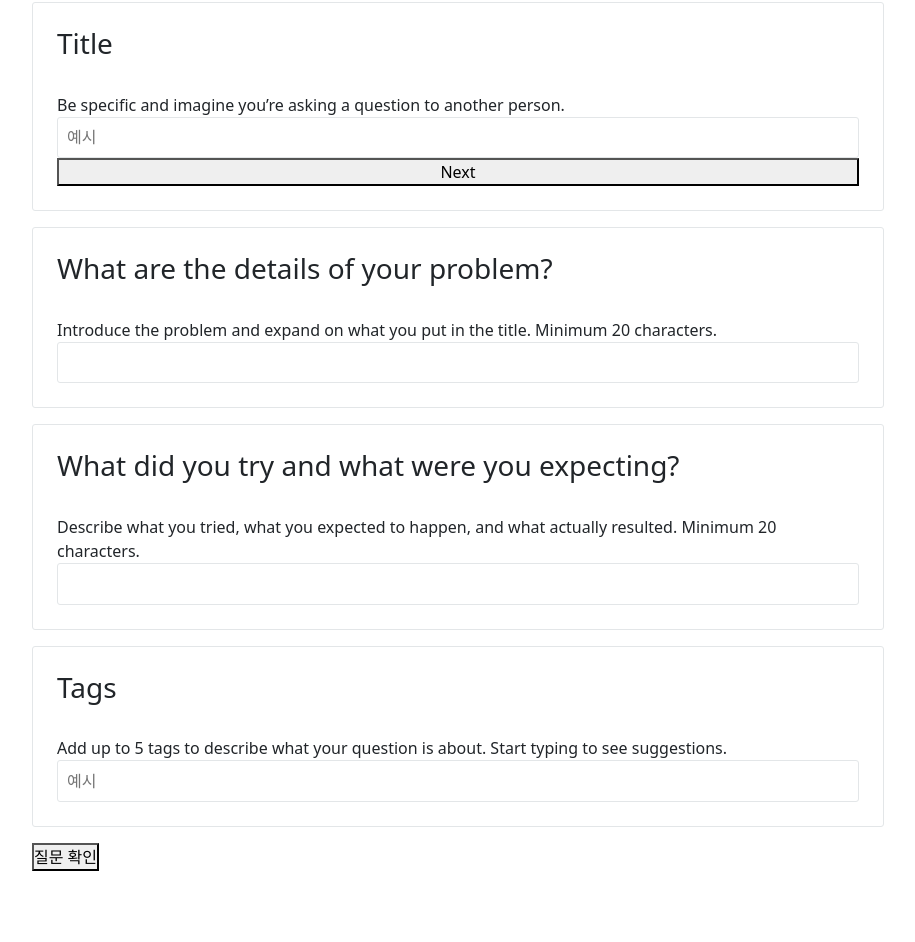
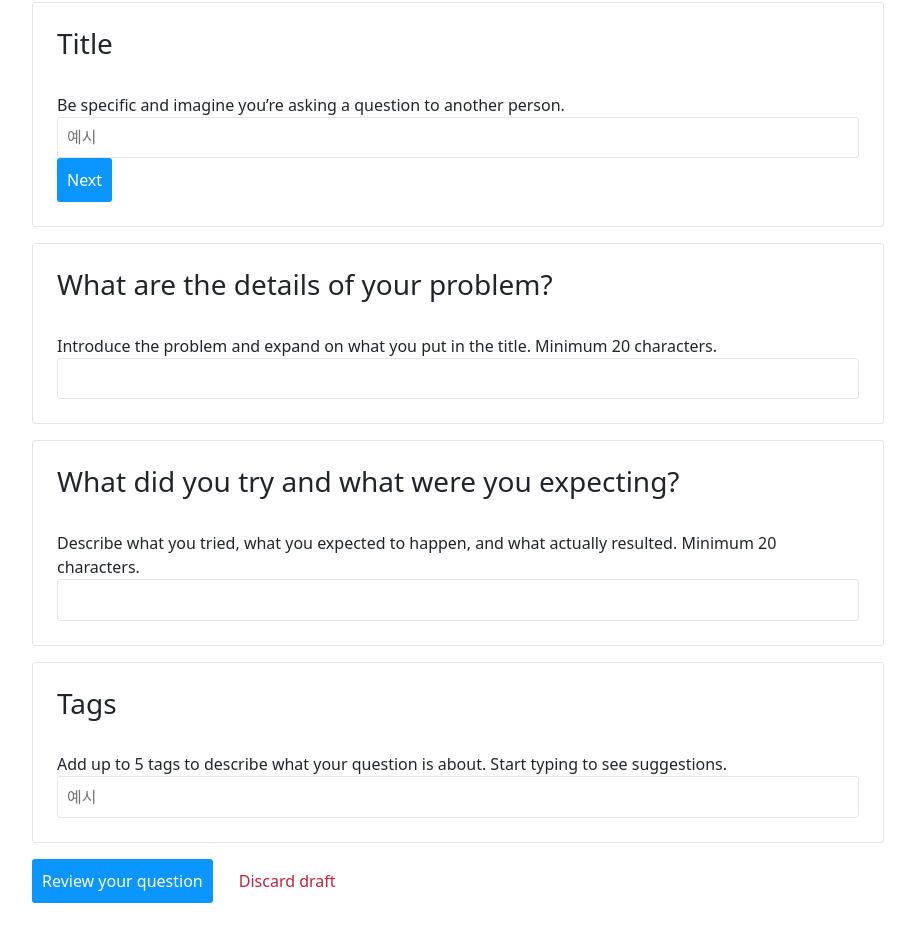
Before and after one commit to codestates-seb/seb42_pre_011, a React (Create React App) app in the folder client/stackoverflow/: page /ask in a window 1280 px wide. Shown: the part 254-1196 px from the top of the page, without its empty margins (28-943 px from the left). Built offline with nearby package versions, Linux system fonts and the light colour scheme.

Commit message:
질문 작성 페이지 CSS 기본틀 작성

```diff
--- a/client/stackoverflow/src/pages/Ask.js
+++ b/client/stackoverflow/src/pages/Ask.js
@@ -21,6 +21,7 @@ const AskContainer = styled.div`
       background-image: url("https://cdn.sstatic.net/Img/ask/background.svg?v=2e9a8205b368");
     }
   }
+
   .writingInfo {
     width: 852px;
     background-color: #ebf4fb;
@@ -200,7 +201,9 @@ const Ask = () => {
           }}
           value={question.title}
         ></input>
-        <button>Next</button>
+        <div className='buttons'>
+        <button className='submitButton'>Next</button>
+        </div>
       </div>
     );
   };
@@ -269,19 +272,16 @@ const Ask = () => {
         <h1>Ask a public question</h1>
         <div className="askTitleBg"></div>
       </div>
-    <div>
+    <div className='center'>
       <Title />
       <Problem />
       <Expect />
       <Tags />
-      <button
-        onClick={() => {
-          console.log(question);
-        }}
-      >
-        질문 확인
-      </button>
-    </div>
+      <div className='buttons'>
+          <button type='button' className='submitButton'>Review your question</button>
+          <button type='button' className='deleteButton'>Discard draft</button>
+        </div>
+      </div>
     </AskContainer>
   );
 }
```
